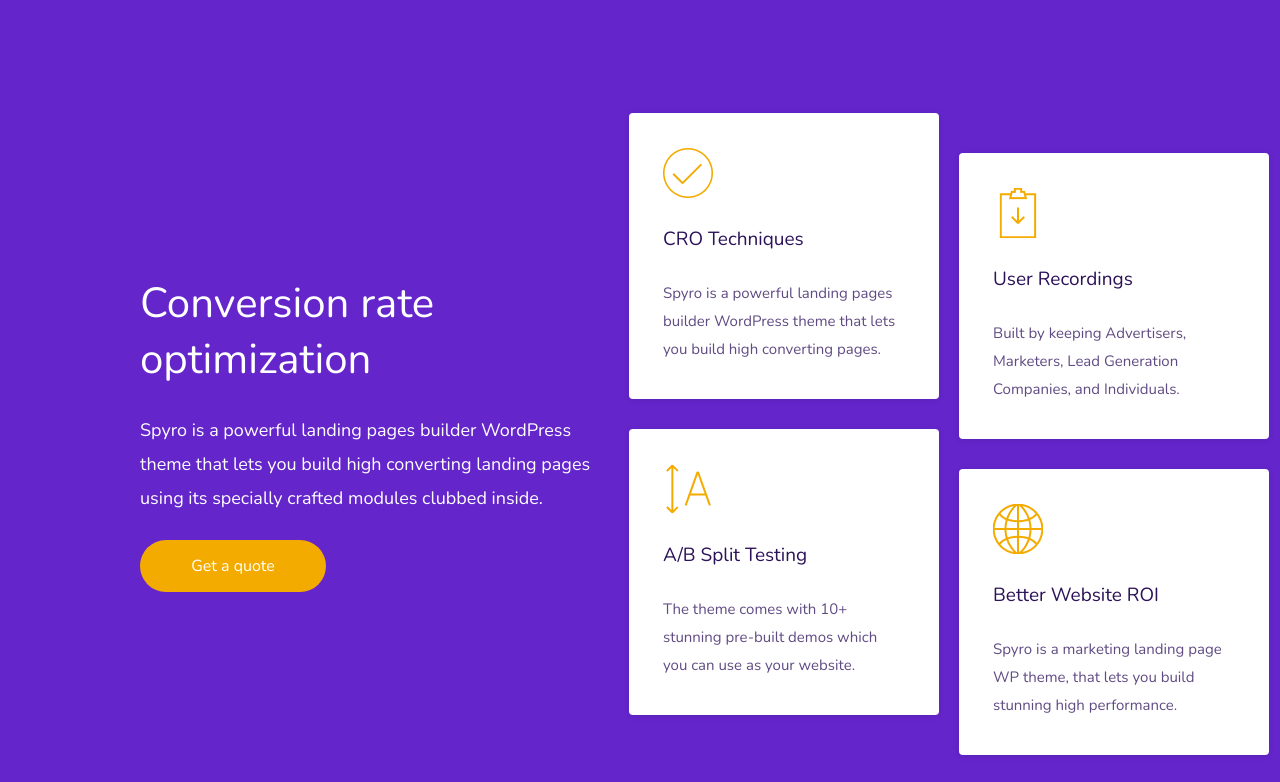
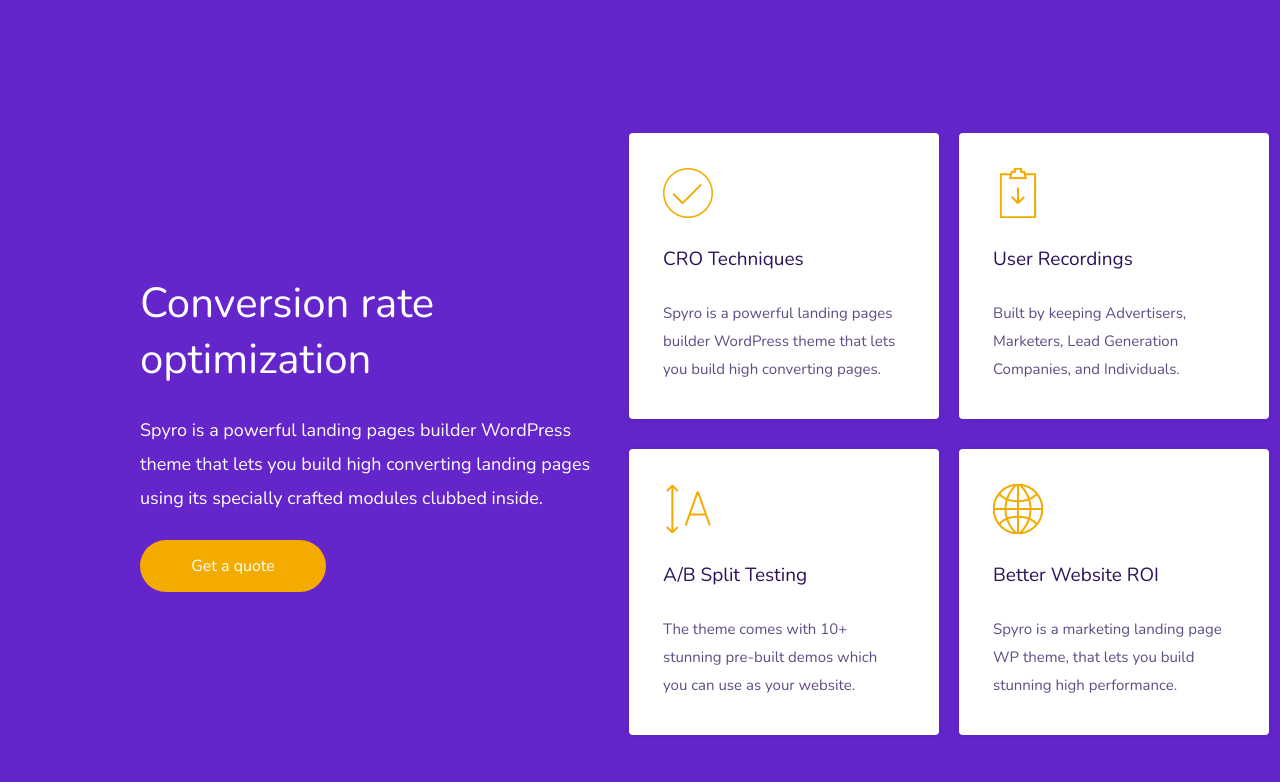
Before and after one commit to DmytroK-goit/seo-marketing, a Next.js app: page / in a window 1280 px wide. Shown: the part 2918-3700 px from the top of the page. Built offline with nearby package versions, Linux system fonts and the light colour scheme.

Commit message:
Fix transform property for grid items in CSS

```diff
--- a/src/Components/Conversion/Conversion.module.css
+++ b/src/Components/Conversion/Conversion.module.css
@@ -92,14 +92,14 @@
   bottom: -15px;
 } */
 .grid_item_one {
-  transform: translateY(-20px);
+  transform: translateY(0px,-20px);
 }
 .grid_item_two {
-  transform: translateY(20px);
+  transform: translateY(0px,20px);
 }
 .grid_item_three {
-  transform: translateY(-20px);
+  transform: translateY(0px,-20px);
 }
 .grid_item_four {
-  transform: translateY(20px);
+  transform: translateY(0px,20px);
 }
```
